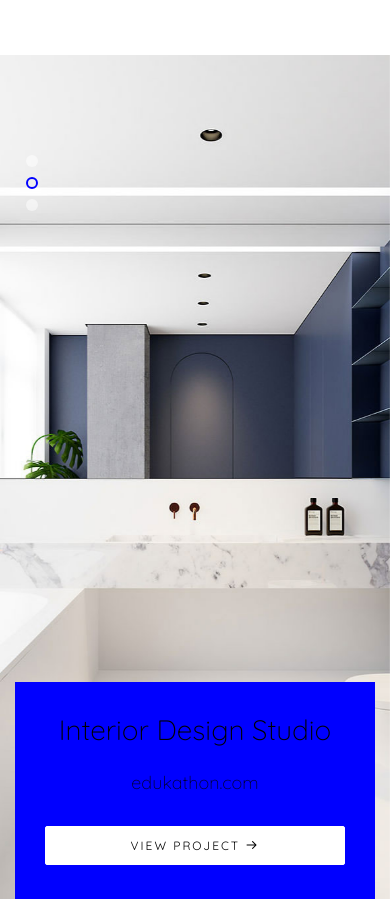
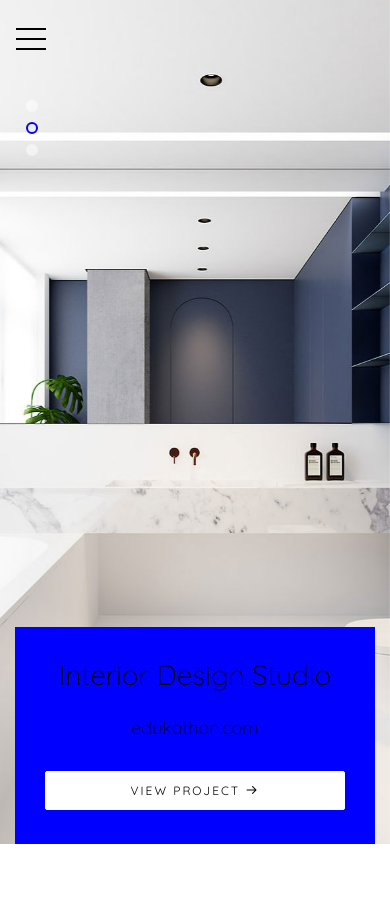
Before and after one commit to rajesh0714/revasoftech.com, a plain HTML site: page index.html in a window 390 px wide. Shown: the top 899 px of the page. Drawn offline with Linux system fonts and the light colour scheme; files whose address does not match are found by name.

Commit message:
Update index.html

```diff
--- a/index.html
+++ b/index.html
@@ -50,7 +50,7 @@
 
 	</head>
 	<body>
-	<!-- <div id="colorlib-page">
+	<div id="colorlib-page">
 		<a href="#" class="js-colorlib-nav-toggle colorlib-nav-toggle"><i></i></a>
 		<aside id="colorlib-aside" role="complementary" class="border js-fullheight">
 			<h1 id="colorlib-logo"><a href="index.html">Reva Softech</a></h1>
@@ -73,15 +73,8 @@
 					<li><a href="#"><i class="icon-instagram"></i></a></li>
 					<li><a href="#"><i class="icon-linkedin2"></i></a></li>
 				</ul>
-			</div> -->
-			<div class="navbar-header">
-                                        <button type="button" class="navbar-toggle" data-toggle="collapse" data-target="#MegaNavbarID">
-                                            <span class="sr-only">Toggle navigation</span>
-                                            <span class="icon-bar"></span><span class="icon-bar"></span><span class="icon-bar"></span>
-                                        </button>
-                                    </div>
-
-		</aside>
+			</div>
+			</aside>
 
 		<div id="colorlib-main">
 			<aside id="colorlib-hero" class="js-fullheight">
```
